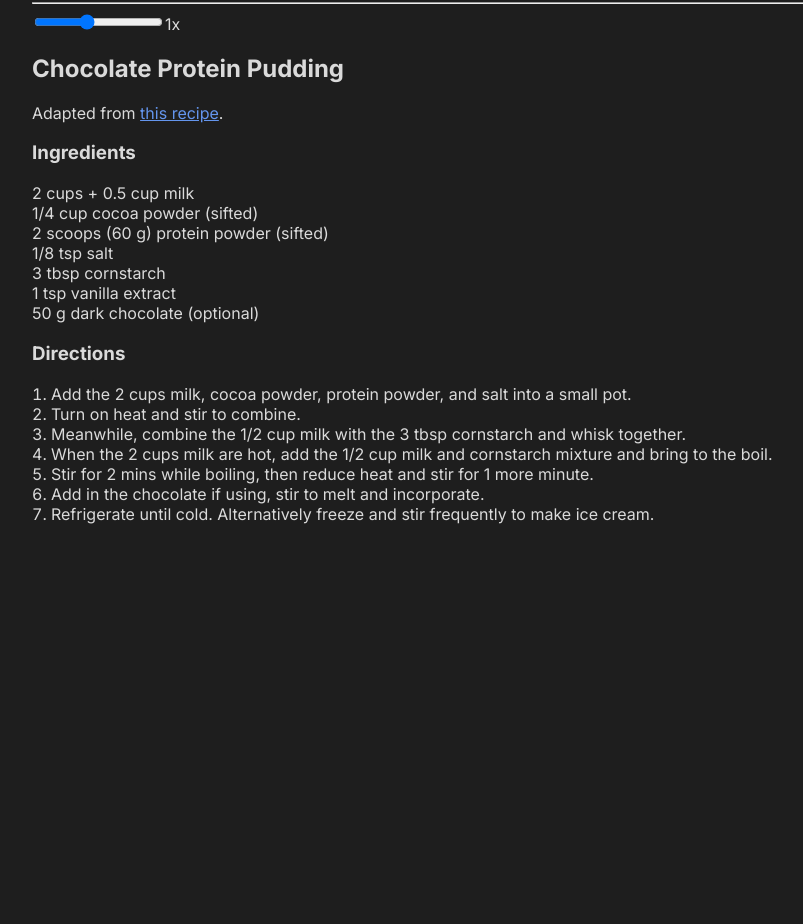
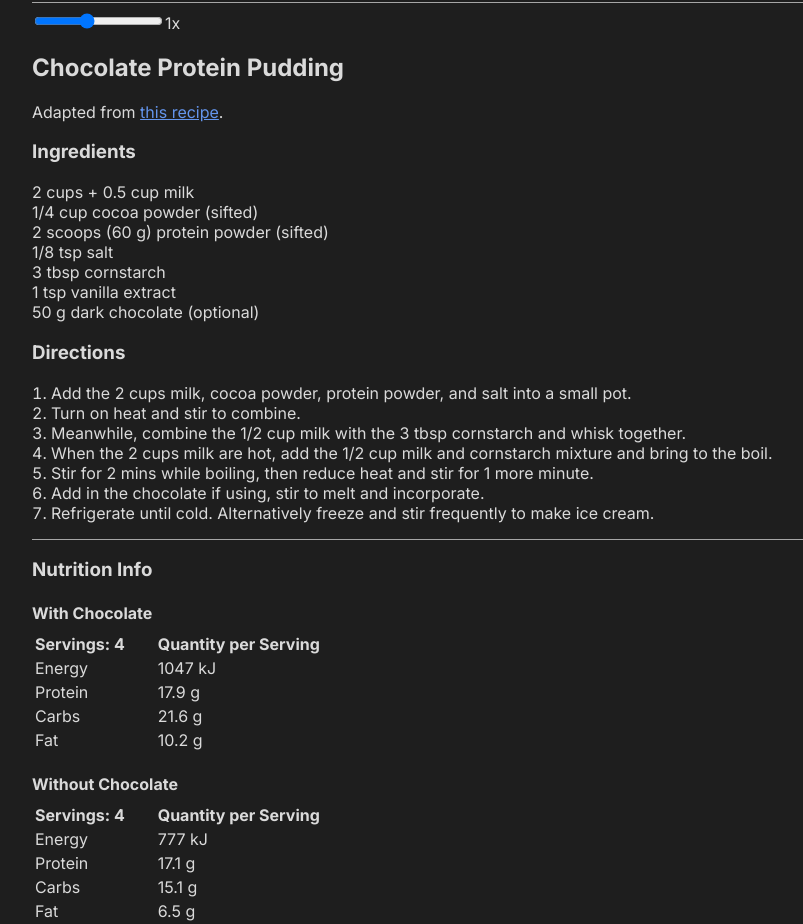
Before and after one commit to lukeeyles/recipes, a plain HTML site: page post/protein_pudding.html in a window 1280 px wide. Shown: the part 80-1004 px from the top of the page, without its empty margins (32-835 px from the left). Before the commit the page ends 800 px from the top, so only its background shows below. Drawn offline with Linux system fonts and the light colour scheme.

Commit message:
nutrition info

```diff
--- a/post/protein_pudding.html
+++ b/post/protein_pudding.html
@@ -39,7 +39,63 @@
 <li>Stir for 2 mins while boiling, then reduce heat and stir for 1 more minute.</li>
 <li>Add in the chocolate if using, stir to melt and incorporate.</li>
 <li>Refrigerate until cold. Alternatively freeze and stir frequently to make ice cream.</li>
-</ol></body>
+</ol>
+<hr />
+<h3>Nutrition Info</h3>
+<h4>With Chocolate</h4>
+<table>
+<thead>
+<tr>
+<th>Servings: <em>4</em></th>
+<th>Quantity per Serving</th>
+</tr>
+</thead>
+<tbody>
+<tr>
+<td>Energy</td>
+<td>1047 kJ</td>
+</tr>
+<tr>
+<td>Protein</td>
+<td>17.9 g</td>
+</tr>
+<tr>
+<td>Carbs</td>
+<td>21.6 g</td>
+</tr>
+<tr>
+<td>Fat</td>
+<td>10.2 g</td>
+</tr>
+</tbody>
+</table>
+<h4>Without Chocolate</h4>
+<table>
+<thead>
+<tr>
+<th>Servings: <em>4</em></th>
+<th>Quantity per Serving</th>
+</tr>
+</thead>
+<tbody>
+<tr>
+<td>Energy</td>
+<td>777 kJ</td>
+</tr>
+<tr>
+<td>Protein</td>
+<td>17.1 g</td>
+</tr>
+<tr>
+<td>Carbs</td>
+<td>15.1 g</td>
+</tr>
+<tr>
+<td>Fat</td>
+<td>6.5 g</td>
+</tr>
+</tbody>
+</table></body>
 
 <script src="/js/fraction.min.js"></script>
 <script src="/index.js"></script>
--- a/styles.css
+++ b/styles.css
@@ -7,8 +7,19 @@ body {
     padding-left: clamp(1rem, 5vw, 5rem);
 }
 
+hr {
+    color: #a6a6a6;
+    background-color: #a6a6a6;
+    height: 1px;
+    border: none;
+}
+
 h1 {
     font-weight: 700;
+}
+
+h4 {
+    margin-block-end: 0.5em;
 }
 
 p {
@@ -31,8 +42,8 @@ div.content {
     padding-left: 60px;
 }
 
-table.aligned {
-    border-spacing: 5px 2px;
+th, td {
+    padding-right: 30px;
 }
 
 /* align first column to the right */
```
Also changed, not shown: 1 other file.
